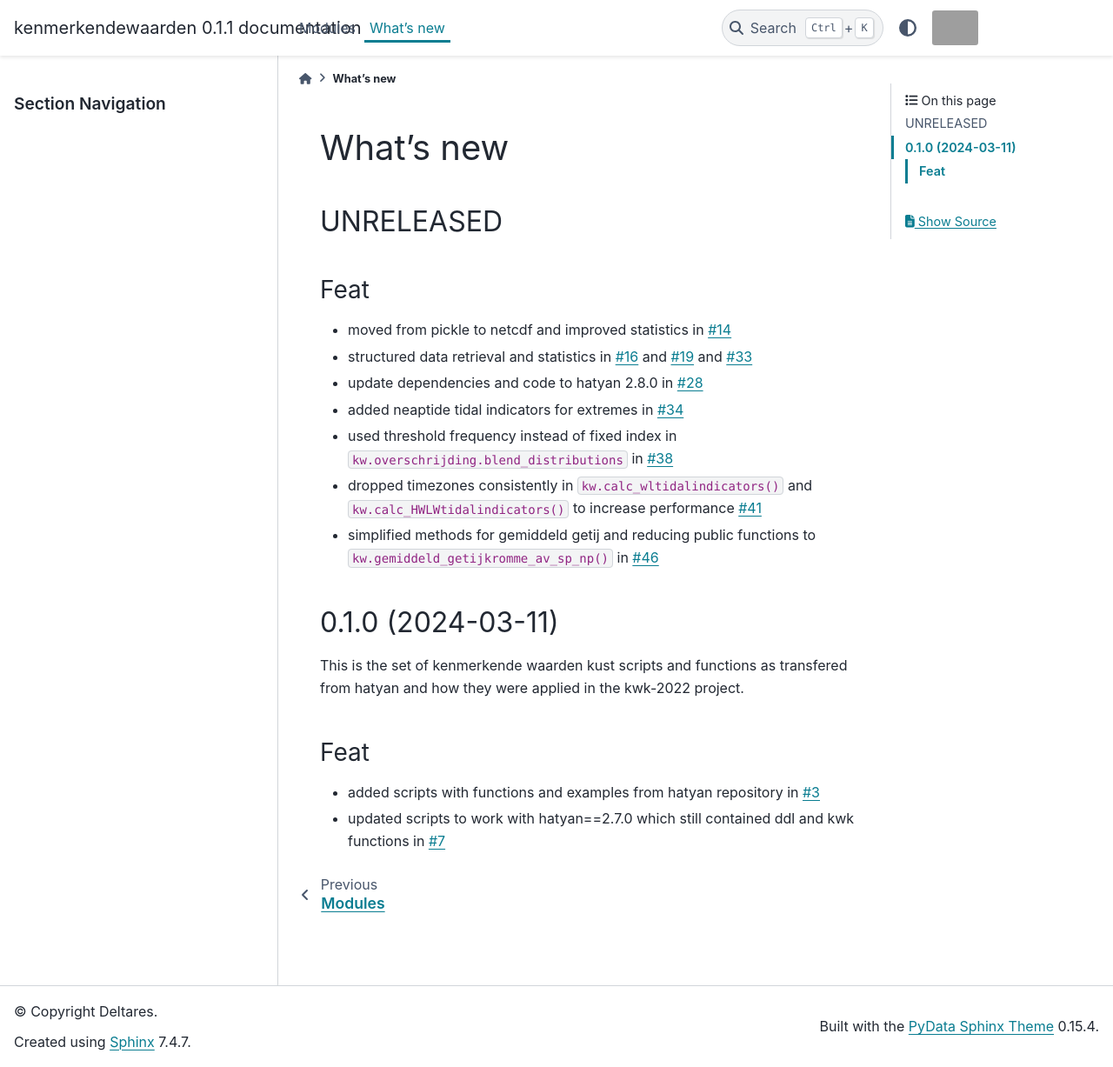
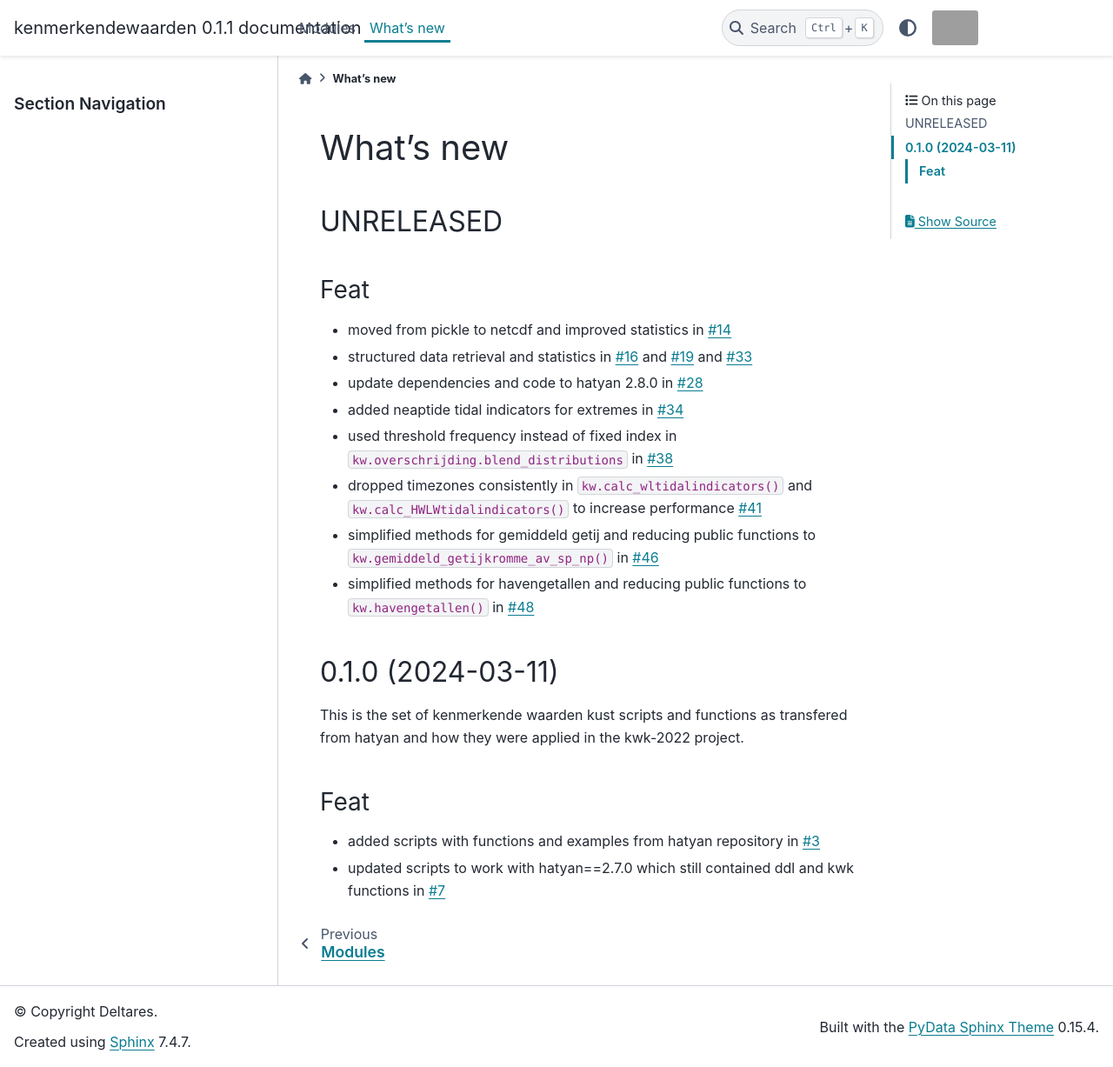
Before and after one commit to Deltares-research/kenmerkendewaarden, a Sphinx documentation site: the page built from docs/whats-new.md, in a window 1280 px wide and 1227 px high. Shown: the whole window at 87% size. Built offline with Sphinx 7.4.7 and the PyData theme 0.15.4, drawn with Linux system fonts in a browser that asks for light colours; grey boxes are pictures that could not be loaded.

Commit message:
update whatsnew

```diff
--- a/docs/whats-new.md
+++ b/docs/whats-new.md
@@ -10,6 +10,7 @@
 - used threshold frequency instead of fixed index in `kw.overschrijding.blend_distributions` in [#38](https://github.com/Deltares-research/kenmerkendewaarden/pull/38)
 - dropped timezones consistently in `kw.calc_wltidalindicators()` and `kw.calc_HWLWtidalindicators()` to increase performance [#41](https://github.com/Deltares-research/kenmerkendewaarden/pull/41)
 - simplified methods for gemiddeld getij and reducing public functions to `kw.gemiddeld_getijkromme_av_sp_np()` in [#46](https://github.com/Deltares-research/kenmerkendewaarden/pull/46)
+- simplified methods for havengetallen and reducing public functions to `kw.havengetallen()` in [#48](https://github.com/Deltares-research/kenmerkendewaarden/pull/48)
 
 
 ## 0.1.0 (2024-03-11)
```
